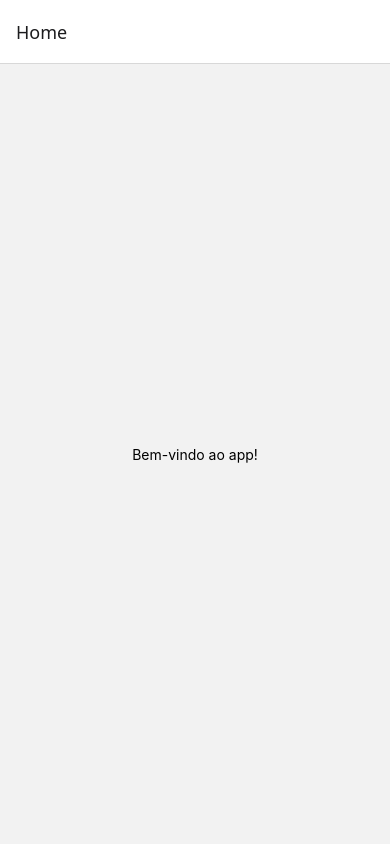
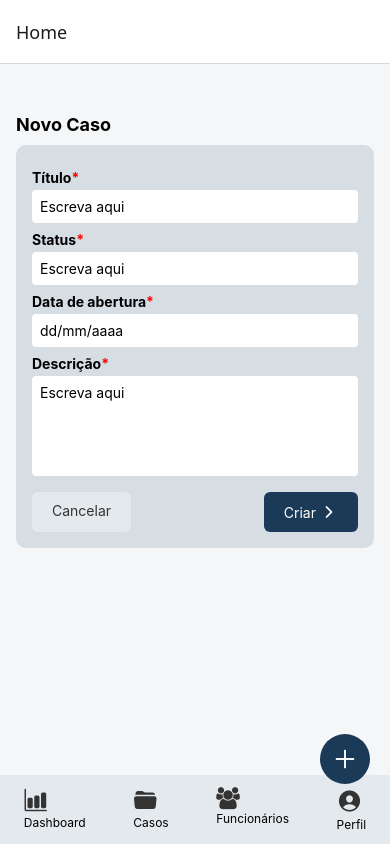
Before and after one commit to matheusytii/pericium-mobile, a React Native app: screen /Home in a window 390 px wide. Built offline with nearby package versions, Linux system fonts and the light colour scheme.

Commit message:
primeiro commit

```diff
--- a/src/screens/HomeScreen.tsx
+++ b/src/screens/HomeScreen.tsx
@@ -1,18 +1,174 @@
-import React from 'react';
-import { View, Text, Button, StyleSheet } from 'react-native';
-import { useNavigation } from '@react-navigation/native';
-import LoginScreen from './LoginScreen';
+import React, { useState } from 'react';
+import { View, Text, TextInput, TouchableOpacity, StyleSheet } from 'react-native';
+import { Ionicons, FontAwesome } from '@expo/vector-icons';
 
-export default function HomeScreen() {
-  const navigation = useNavigation();
+export default function CreateCaseScreen() {
+  const [titulo, setTitulo] = useState('');
+  const [status, setStatus] = useState('');
+  const [dataAbertura, setDataAbertura] = useState('');
+  const [descricao, setDescricao] = useState('');
 
   return (
     <View style={styles.container}>
-      <Text>Bem-vindo ao app!</Text>
+      <Text style={styles.header}>Novo Caso</Text>
+
+      <View style={styles.form}>
+        <Text style={styles.label}>Título<Text style={styles.required}>*</Text></Text>
+        <TextInput
+          style={styles.input}
+          placeholder="Escreva aqui"
+          value={titulo}
+          onChangeText={setTitulo}
+        />
+
+        <Text style={styles.label}>Status<Text style={styles.required}>*</Text></Text>
+        <TextInput
+          style={styles.input}
+          placeholder="Escreva aqui"
+          value={status}
+          onChangeText={setStatus}
+        />
+
+        <Text style={styles.label}>Data de abertura<Text style={styles.required}>*</Text></Text>
+        <TextInput
+          style={styles.input}
+          placeholder="dd/mm/aaaa"
+          value={dataAbertura}
+          onChangeText={setDataAbertura}
+        />
+
+        <Text style={styles.label}>Descrição<Text style={styles.required}>*</Text></Text>
+        <TextInput
+          style={[styles.input, styles.textArea]}
+          placeholder="Escreva aqui"
+          value={descricao}
+          multiline
+          numberOfLines={4}
+          onChangeText={setDescricao}
+        />
+
+        <View style={styles.buttonRow}>
+          <TouchableOpacity style={styles.cancelButton}>
+            <Text style={styles.cancelText}>Cancelar</Text>
+          </TouchableOpacity>
+
+          <TouchableOpacity style={styles.createButton}>
+            <Text style={styles.createText}>Criar</Text>
+            <Ionicons name="chevron-forward" size={18} color="white" />
+          </TouchableOpacity>
+        </View>
+      </View>
+
+      <View style={styles.bottomNav}>
+        <TouchableOpacity>
+          <Ionicons name="bar-chart" size={24} color="#333" />
+          <Text style={styles.navText}>Dashboard</Text>
+        </TouchableOpacity>
+        <TouchableOpacity>
+          <Ionicons name="folder-open" size={24} color="#333" />
+          <Text style={styles.navText}>Casos</Text>
+        </TouchableOpacity>
+        <TouchableOpacity>
+          <FontAwesome name="users" size={22} color="#333" />
+          <Text style={styles.navText}>Funcionários</Text>
+        </TouchableOpacity>
+        <TouchableOpacity>
+          <Ionicons name="person-circle" size={26} color="#333" />
+          <Text style={styles.navText}>Perfil</Text>
+        </TouchableOpacity>
+      </View>
+
+      <TouchableOpacity style={styles.fab}>
+        <Ionicons name="add" size={30} color="white" />
+      </TouchableOpacity>
     </View>
   );
 }
 
 const styles = StyleSheet.create({
-  container: { flex: 1, justifyContent: 'center', alignItems: 'center' },
+  container: {
+    flex: 1,
+    backgroundColor: '#F4F6F8',
+    paddingHorizontal: 16,
+    paddingTop: 50,
+  },
+  header: {
+    fontSize: 18,
+    fontWeight: 'bold',
+    marginBottom: 10,
+  },
+  form: {
+    backgroundColor: '#D6DDE3',
+    borderRadius: 10,
+    padding: 16,
+  },
+  label: {
+    marginTop: 8,
+    fontWeight: 'bold',
+  },
+  required: {
+    color: 'red',
+  },
+  input: {
+    backgroundColor: '#fff',
+    borderRadius: 4,
+    padding: 8,
+    marginTop: 4,
+  },
+  textArea: {
+    height: 100,
+    textAlignVertical: 'top',
+  },
+  buttonRow: {
+    flexDirection: 'row',
+    justifyContent: 'space-between',
+    marginTop: 16,
+  },
+  cancelButton: {
+    backgroundColor: '#E4E9ED',
+    paddingHorizontal: 20,
+    paddingVertical: 10,
+    borderRadius: 6,
+  },
+  cancelText: {
+    color: '#333',
+  },
+  createButton: {
+    backgroundColor: '#1B3A57',
+    flexDirection: 'row',
+    alignItems: 'center',
+    paddingHorizontal: 20,
+    paddingVertical: 10,
+    borderRadius: 6,
+  },
+  createText: {
+    color: '#fff',
+    marginRight: 4,
+  },
+  bottomNav: {
+    flexDirection: 'row',
+    justifyContent: 'space-around',
+    backgroundColor: '#E4E9ED',
+    paddingVertical: 12,
+    position: 'absolute',
+    bottom: 0,
+    left: 0,
+    right: 0,
+  },
+  navText: {
+    fontSize: 12,
+    textAlign: 'center',
+    marginTop: 2,
+  },
+  fab: {
+    position: 'absolute',
+    right: 20,
+    bottom: 60,
+    backgroundColor: '#1B3A57',
+    width: 50,
+    height: 50,
+    borderRadius: 25,
+    justifyContent: 'center',
+    alignItems: 'center',
+  },
 });
```
